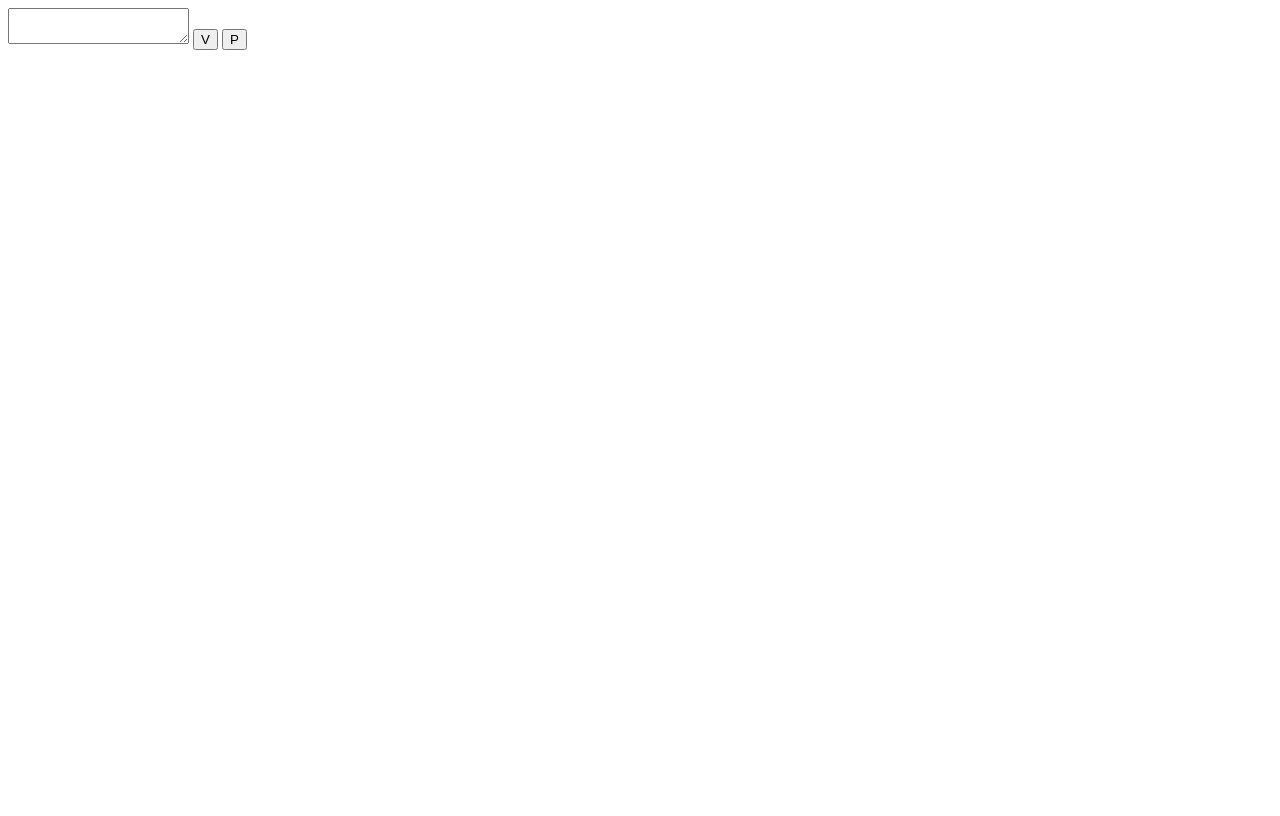
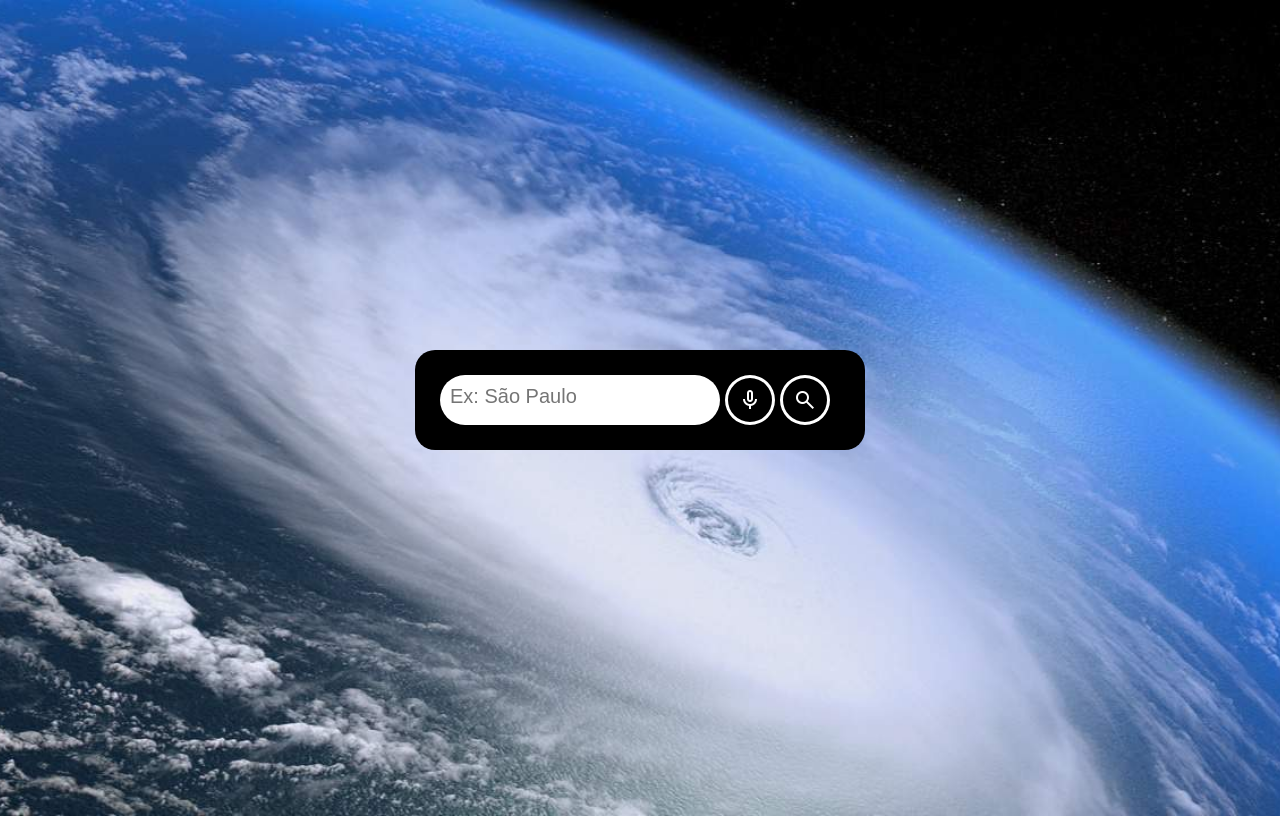
Before and after one commit to NikolasCristianDev/Previs-o-do-Tempo, a plain HTML site: page index.html in a window 1280 px wide. Drawn offline with nearby package versions, Linux system fonts and the light colour scheme.

Commit message:
update css+html

```diff
--- a/index.html
+++ b/index.html
@@ -1,17 +1,29 @@
 <!DOCTYPE html>
 <html lang="pt-BR">
+
 <head>
     <meta charset="UTF-8">
     <meta name="viewport" content="width=device-width, initial-scale=1.0">
+    <link rel="stylesheet"
+        href="https://fonts.googleapis.com/css2?family=Material+Symbols+Outlined:opsz,wght,FILL,GRAD@20,400,1,0&icon_names=mic,search" />
     <link rel="stylesheet" href="styles.css">
+
     <title>Clima</title>
 </head>
+
 <body>
     <div class="box">
-        <textarea name="inputText" id="inputText"></textarea>
-        <button class="voz" id="voz">V</button>
-        <button class="pesquisa" id="pesquisa">P</button>
+        <textarea class="inputText" id="inputText" placeholder="Ex: São Paulo"></textarea>
+        <button class="voz" id="voz">
+            <span class="material-symbols-outlined">mic</span>
+        </button>
+        <button class="pesquisa" id="pesquisa">
+            <span class="material-symbols-outlined">search</span>
+        </button>
+        <br>
+        <div class="dados"></div>
     </div>
 </body>
 <script src="scripts.js"></script>
+
 </html>
--- a/styles.css
+++ b/styles.css
@@ -0,0 +1,78 @@
+* {
+    font-family: Arial, Helvetica, sans-serif;
+}
+
+body {
+    background-image: url("img/clima.jpg");
+    background-size: cover;
+    background-repeat: no-repeat;
+    background-position: center;
+    height: 100vh;
+    width: 100%;
+}
+
+.box {
+    background-color: rgb(0, 0, 0);
+    color: white;
+    position: absolute;
+    top: 50%;
+    left: 50%;
+    transform: translate(-50%, -50%);
+    width: 100%;
+    max-width: 400px;
+    display: flex;
+    border-radius: 20px;
+    align-items: center;
+    justify-content: center;
+    padding: 25px;
+    gap: 5px;
+}
+
+.inputText{
+    width: 400px;
+    height: 30px;
+    border-radius: 30px;
+    border: none;
+    padding: 10px;
+    font-size: 16px;
+    resize: none;
+    background-color: rgb(255, 255, 255);
+    color: rgb(0, 0, 0);
+    font-size: 20px;
+}
+
+textarea::-webkit-scrollbar {
+  width: 10px;
+}
+
+textarea:focus {
+  border-color: #ff6600;
+  outline: none;
+  box-shadow: 0 0 5px rgba(255, 102, 0, 0.5);
+}
+
+.voz{
+    background-color: rgb(0, 0, 0);
+    border: 3px solid white;
+    padding: 10px;
+    border-radius: 100%;
+    color: white;
+    font-size: 1px;
+    cursor: pointer;
+}
+.voz:hover{
+    background-color: rgb(35, 35, 35);
+}
+
+.pesquisa{
+    background-color: rgb(0, 0, 0);
+    border: 3px solid white;
+    padding: 10px;
+    border-radius: 100%;
+    color: white;
+    font-size: 1px;
+    cursor: pointer;
+}
+.pesquisa:hover{
+    background-color: rgb(35, 35, 35);
+}
```
Also changed, not shown: img/clima.jpg (added).
